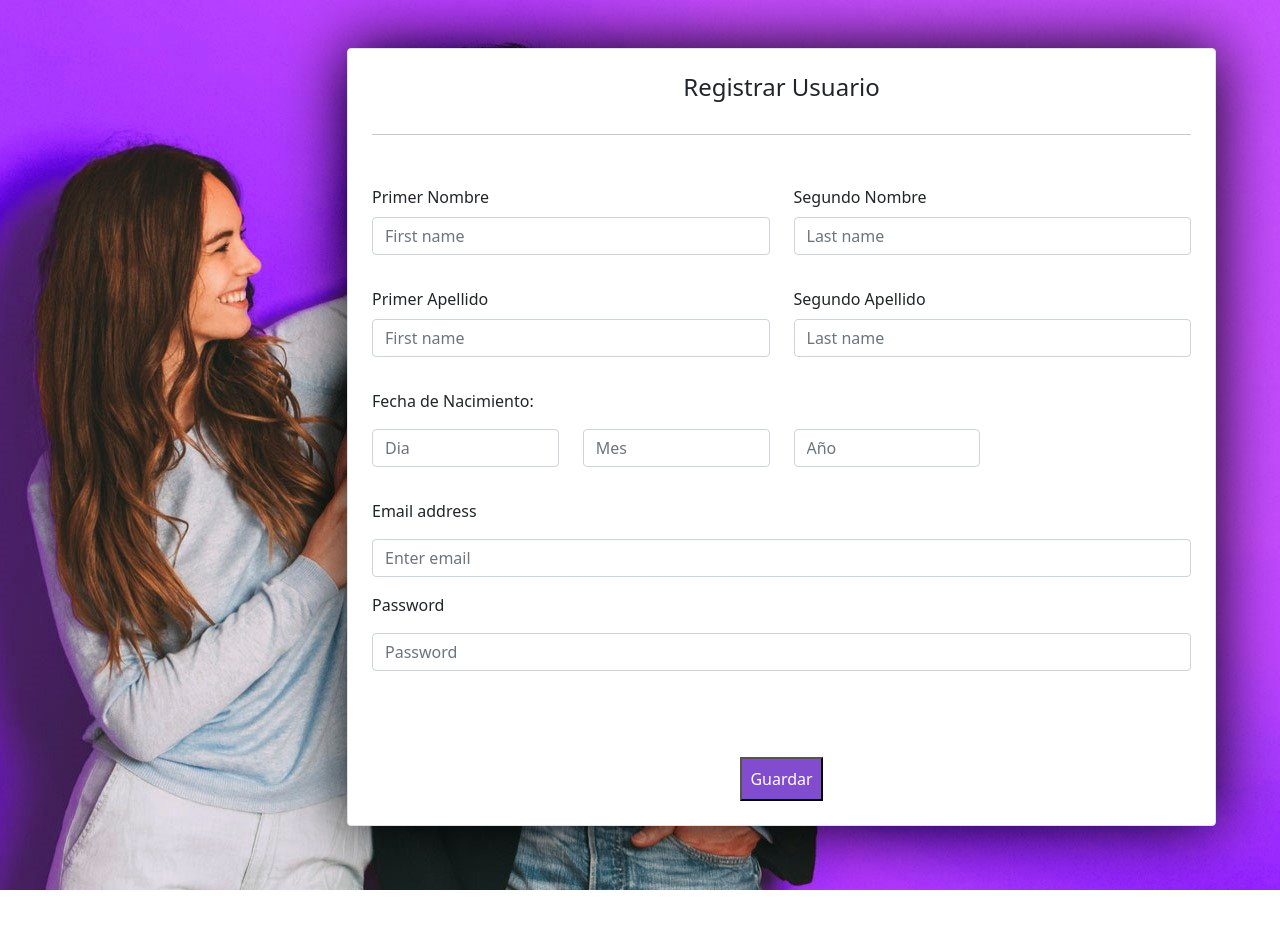
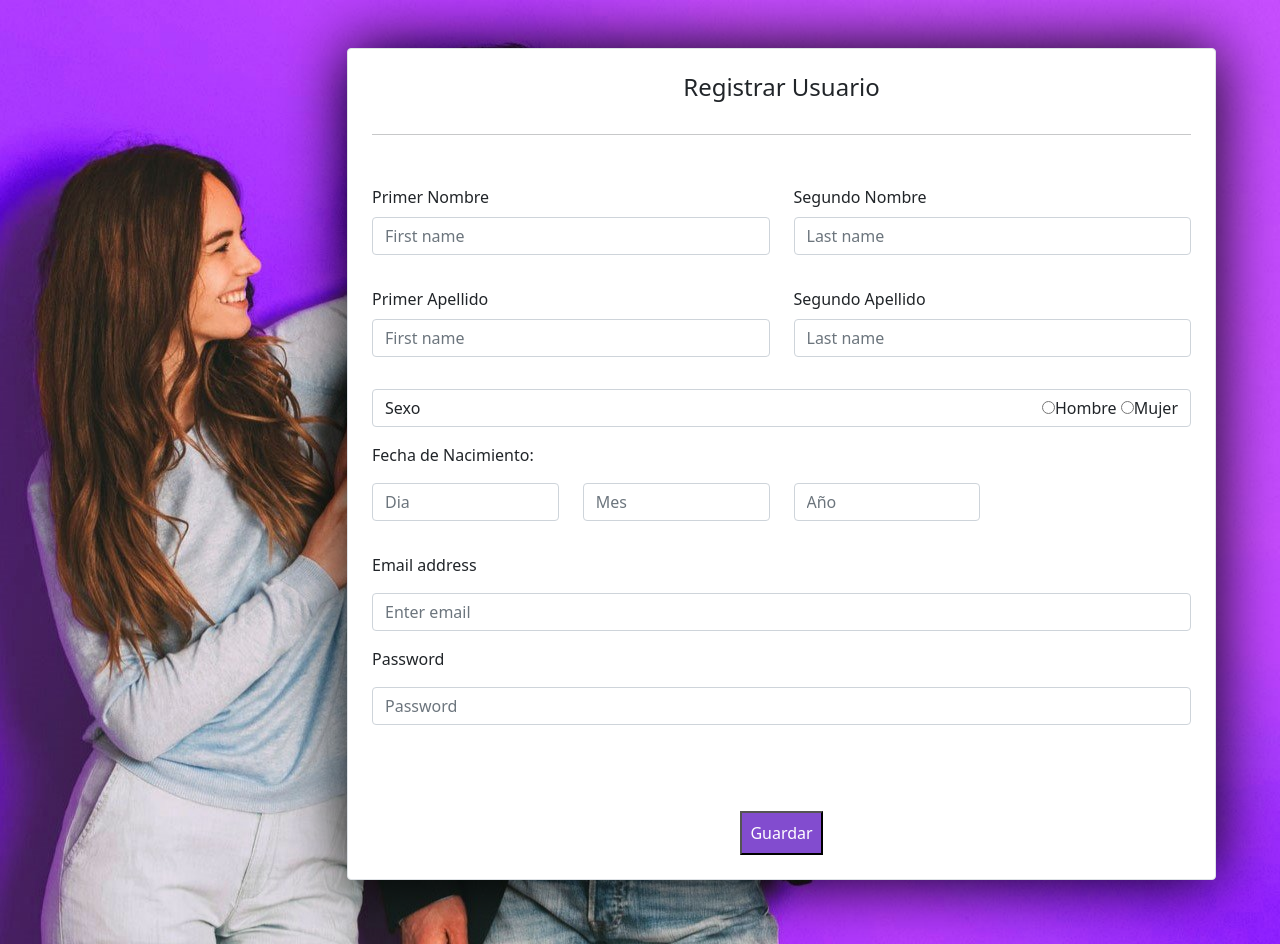
Before and after one commit to Elnoob42/project-truloov, a plain HTML site: page TRUELOOVE_1/Registro.html in a window 1280 px wide. Before the commit the page ends 890 px from the top, so only its background shows below. Drawn offline with nearby package versions, Linux system fonts and the light colour scheme.

Commit message:
Formulario

```diff
--- a/TRUELOOVE_1/Registro.html
+++ b/TRUELOOVE_1/Registro.html
@@ -50,12 +50,35 @@
         </div>
       </div>
 
+      <div class="form-control d-flex flex-wrap justify-content-between">
+        <div>
+            <label>
+                Sexo
+            </label>
+        </div>
+
+  <!-- What your interested in?-->
+        <div class="">
+            <label for="recommed-1">
+                <input type="radio"
+                    id="recommed-1"
+                    name="recommed">Hombre</input>
+            </label>
+            <label for="recommed-2">
+                <input type="radio"
+                    id="recommed-2"
+                    name="recommed">Mujer</input>
+            </label>
+
+        </div>
+</div>
 
 
 
 
 
-        <label class="mb-3">Fecha de Nacimiento:</label>
+
+        <label class="mb-3 mt-3">Fecha de Nacimiento:</label>
           <div class="row mb-3">
             <div class="col-3">
               <input type="number" class="form-control" placeholder="Dia">
```
